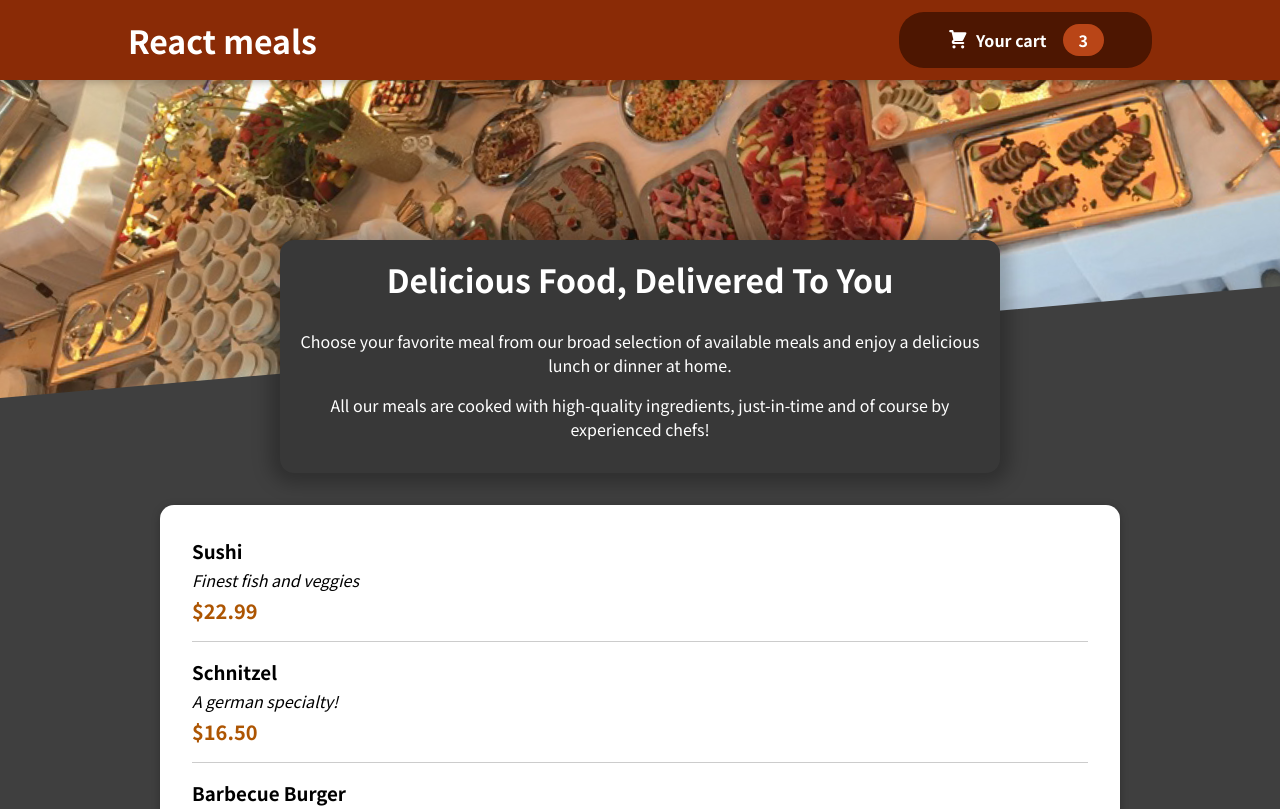
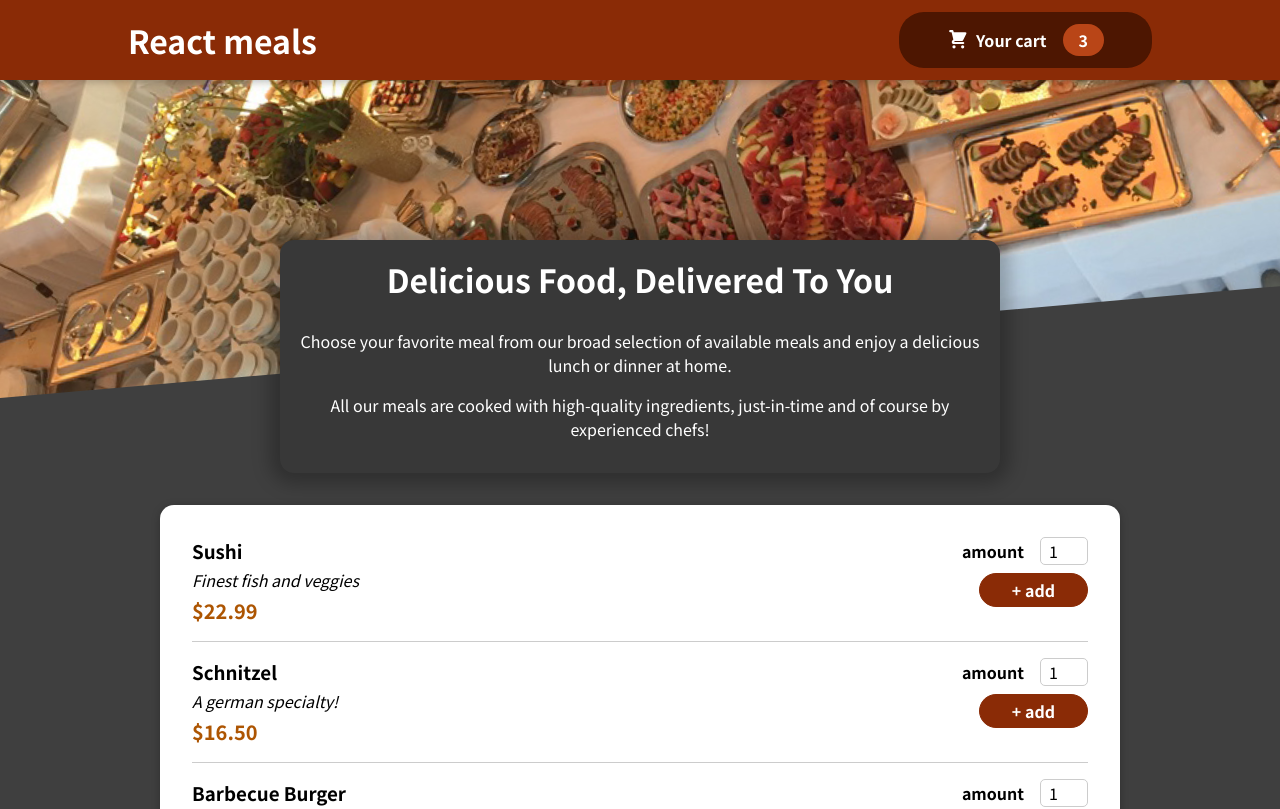
Before and after one commit to MiguelBrockmann/footudemy, a JavaScript app: page / in a window 1280 px wide. Shown: the top 809 px of the page. Built offline with nearby package versions, Linux system fonts and the light colour scheme.

Commit message:
Meals form plus bugfix

```diff
--- a/src/components/Meals/AvailableMeals.js
+++ b/src/components/Meals/AvailableMeals.js
@@ -31,7 +31,7 @@ const DUMMY_MEALS = [
 
 
 const AvailableMeals = props => {
-    const mealsList = DUMMY_MEALS.map(meal =>  <MealItems key={meal.id} name={meal.name} description={meal.description} price={meal.price}/>)
+    const mealsList = DUMMY_MEALS.map(meal =>  <MealItems id={meal.id} key={meal.id} name={meal.name} description={meal.description} price={meal.price}/>)
     return (
         <section className={classes.meals}>
             <Card>
--- a/src/components/Meals/MealItem/MealItemForm.js
+++ b/src/components/Meals/MealItem/MealItemForm.js
@@ -0,0 +1,13 @@
+import classes from './MealItemForm.module.css';
+import Input from "../../UI/input";
+
+const MealItemForm = props =>{
+        return(
+            <form className={classes.form}>
+                <Input label="amount"/>
+                <button>+ add</button>
+            </form>
+        );
+};
+
+export default MealItemForm;
--- /dev/null
+++ b/src/components/Meals/MealItem/MealItemForm.module.css
@@ -0,0 +1,20 @@
+.form {
+    text-align: right;
+}
+
+.form button {
+    font: inherit;
+    cursor: pointer;
+    background-color: #8a2b06;
+    border: 1px solid #8a2b06;
+    color: white;
+    padding: 0.25rem 2rem;
+    border-radius: 20px;
+    font-weight: bold;
+}
+
+.form button:hover,
+.form button:active {
+    background-color: #641e03;
+    border-color: #641e03;
+}
--- a/src/components/Meals/MealItem/MealItems.js
+++ b/src/components/Meals/MealItem/MealItems.js
@@ -1,4 +1,5 @@
 import classes from './MealItem.module.css'
+import MealItemForm from "./MealItemForm";
 
 const MealItems = props => {
     const price = `$${props.price.toFixed(2)}`; // rundet nach 2 nachkommatsrallen
@@ -9,7 +10,7 @@ const MealItems = props => {
              <div className={classes.price}>{price}</div>
          </div>
         <div>
-
+        <MealItemForm id={props.id}/>
         </div>
     </li>
 }
--- /dev/null
+++ b/src/components/Meals/MealItem/input.module.css
@@ -0,0 +1,18 @@
+.input {
+    display: flex;
+    align-items: center;
+    margin-bottom: 0.5rem;
+}
+
+.input label {
+    font-weight: bold;
+    margin-right: 1rem;
+}
+
+.input input {
+    width: 3rem;
+    border-radius: 5px;
+    border: 1px solid #ccc;
+    font: inherit;
+    padding-left: 0.5rem;
+}
--- /dev/null
+++ b/src/components/UI/Input.module.css
@@ -0,0 +1,18 @@
+.input {
+    display: flex;
+    align-items: center;
+    margin-bottom: 0.5rem;
+}
+
+.input label {
+    font-weight: bold;
+    margin-right: 1rem;
+}
+
+.input input {
+    width: 3rem;
+    border-radius: 5px;
+    border: 1px solid #ccc;
+    font: inherit;
+    padding-left: 0.5rem;
+}
--- /dev/null
+++ b/src/components/UI/input.js
@@ -0,0 +1,13 @@
+import classes from './Input.module.css'
+
+const Input= props=>{
+
+        return(
+          <div className={classes.input}>
+              <label htmlFor="amount_">{props.label}</label>
+              <input id='amount_' type="number" min='1' max='5' step="1" defaultValue='1'/>
+          </div>
+        );
+
+}
+export default Input;
```
Also changed, not shown: src/components/Meals/MealItem/MealItemsForm.js (added).
